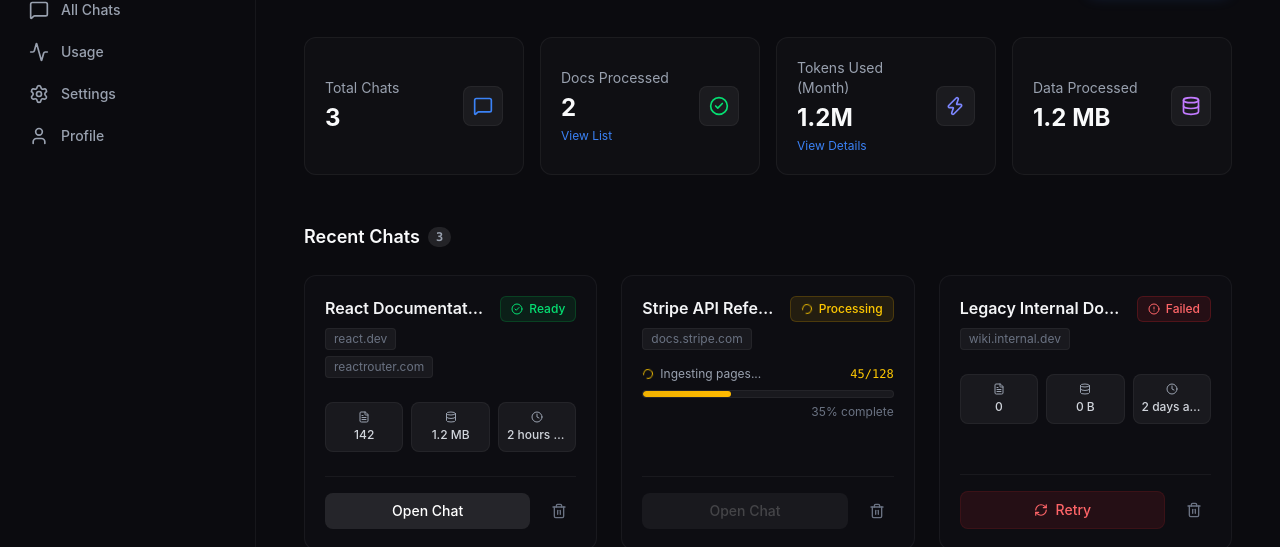
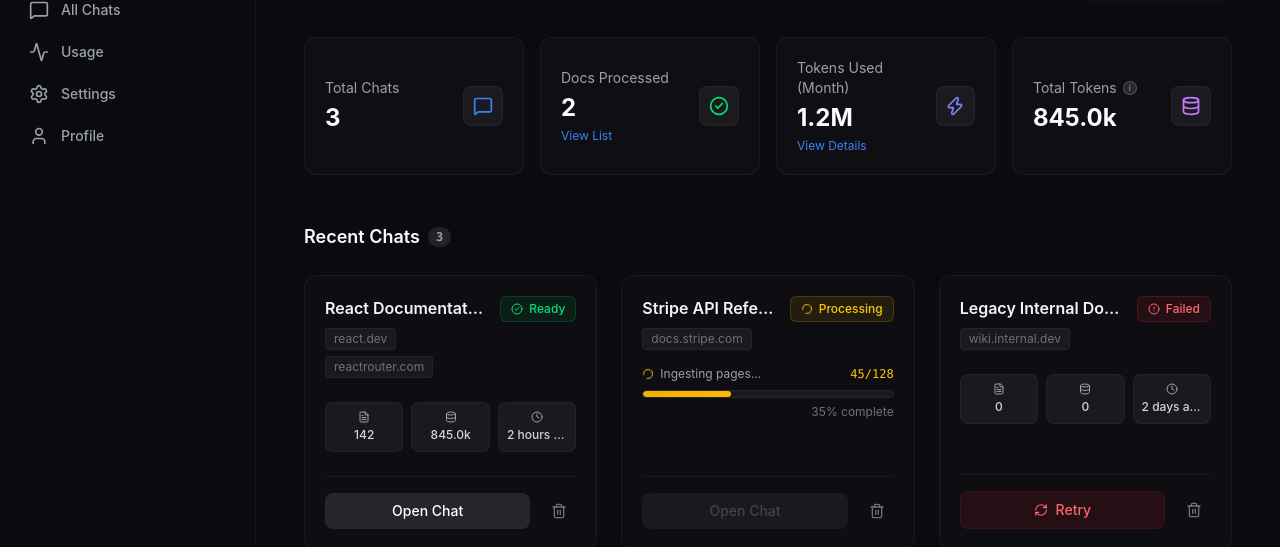
Before and after one commit to avishek0769/DocChat, a React (Vite) app: page /dashboard in a window 1280 px wide. Shown: the part 127-674 px from the top of the page. Built offline with nearby package versions, Linux system fonts and the light colour scheme.

Commit message:
Replace the total data processed with total token usage and per chat usage

```diff
--- a/src/pages/AllChats.tsx
+++ b/src/pages/AllChats.tsx
@@ -22,7 +22,7 @@ const MOCK_CHATS = [
         urls: ["https://react.dev/reference", "https://reactrouter.com/en/main"],
         status: "ready",
         pages: 142,
-        size: "1.2 MB",
+        tokens: 845000,
         updatedAt: "2 hours ago",
     },
     {
@@ -31,7 +31,7 @@ const MOCK_CHATS = [
         urls: ["https://docs.stripe.com/api"],
         status: "processing",
         pages: 45,
-        size: "...",
+        tokens: 0,
         updatedAt: "Just now",
     },
     {
@@ -40,7 +40,7 @@ const MOCK_CHATS = [
         urls: ["https://wiki.internal.dev/v1"],
         status: "failed",
         pages: 0,
-        size: "0 B",
+        tokens: 0,
         updatedAt: "2 days ago",
     },
     {
@@ -49,10 +49,16 @@ const MOCK_CHATS = [
         urls: ["https://tailwindcss.com/docs"],
         status: "ready",
         pages: 89,
-        size: "840 KB",
+        tokens: 420000,
         updatedAt: "1 week ago",
     },
 ];
+
+const formatTokens = (tokens: number) => {
+    if (tokens >= 1000000) return (tokens / 1000000).toFixed(1) + "M";
+    if (tokens >= 1000) return (tokens / 1000).toFixed(1) + "k";
+    return tokens.toString();
+};
 
 const AllChats = () => {
     const navigate = useNavigate();
@@ -172,9 +178,16 @@ const AllChats = () => {
 
                                     <div className="flex items-center gap-6 shrink-0 ml-4">
                                         <div className="hidden md:flex items-center gap-6">
-                                            <div className="flex items-center gap-1.5 text-xs text-gray-400 w-16">
+                                            <div className="flex items-center gap-1.5 text-xs text-gray-400 w-16" title="Pages Indexed">
                                                 <FileText className="w-3.5 h-3.5" />{" "}
                                                 {chat.pages}
+                                            </div>
+                                            <div
+                                                className="flex items-center gap-1.5 text-xs text-gray-400 w-20"
+                                                title="Tokens used"
+                                            >
+                                                <Database className="w-3.5 h-3.5" />{" "}
+                                                {formatTokens(chat.tokens)}
                                             </div>
                                             <div className="flex items-center gap-1.5 text-xs text-gray-400 w-24">
                                                 <Clock className="w-3.5 h-3.5" />{" "}
--- a/src/pages/Dashboard.tsx
+++ b/src/pages/Dashboard.tsx
@@ -26,7 +26,7 @@ interface Chat {
     status: string;
     pages: number;
     totalPages: number;
-    size: string;
+    tokens: number;
     updatedAt: string;
 }
 
@@ -47,7 +47,7 @@ const MOCK_CHATS: Chat[] = [
         status: "ready",
         pages: 142,
         totalPages: 142,
-        size: "1.2 MB",
+        tokens: 845000,
         updatedAt: "2 hours ago",
     },
     {
@@ -57,7 +57,7 @@ const MOCK_CHATS: Chat[] = [
         status: "processing",
         pages: 45,
         totalPages: 128,
-        size: "...",
+        tokens: 0,
         updatedAt: "Just now",
     },
     {
@@ -67,7 +67,7 @@ const MOCK_CHATS: Chat[] = [
         status: "failed",
         pages: 0,
         totalPages: 0,
-        size: "0 B",
+        tokens: 0,
         updatedAt: "2 days ago",
     },
 ];
@@ -79,6 +79,8 @@ const PROVIDER_MODELS: Record<string, string[]> = {
     xAI: ["Grok-2", "Grok-1.5"],
     Google: ["Gemini 1.5 Pro", "Gemini 1.5 Flash"],
 };
+
+const getRandom = () => Math.random();
 
 const Dashboard = () => {
     const navigate = useNavigate();
@@ -153,7 +155,7 @@ const Dashboard = () => {
                 : "sk-...";
 
         const newKey: ApiKeyEntry = {
-            id: Math.random().toString(36).substring(2),
+            id: getRandom().toString(36).substring(2),
             name: newKeyName,
             keyMasked,
             provider: selectedProvider,
@@ -175,9 +177,9 @@ const Dashboard = () => {
     const handleCreateChat = () => {
         if (!chatUrl) return;
 
-        const randomTotalPages = Math.floor(Math.random() * 200) + 30;
+        const randomTotalPages = Math.floor(getRandom() * 200) + 30;
         const newChat: Chat = {
-            id: Math.random().toString(36).substring(2),
+            id: getRandom().toString(36).substring(2),
             title:
                 chatName ||
                 (() => {
@@ -191,7 +193,7 @@ const Dashboard = () => {
             status: "processing",
             pages: 0,
             totalPages: randomTotalPages,
-            size: "0 B",
+            tokens: 0,
             updatedAt: "Just now",
         };
         setChats((prev) => [newChat, ...prev]);
@@ -209,7 +211,7 @@ const Dashboard = () => {
     const simulateProcessing = (chatId: string, totalPages: number) => {
         let currentPage = 0;
         const interval = setInterval(() => {
-            currentPage += Math.floor(Math.random() * 8) + 2;
+            currentPage += Math.floor(getRandom() * 8) + 2;
             if (currentPage >= totalPages) {
                 currentPage = totalPages;
                 clearInterval(interval);
@@ -220,7 +222,7 @@ const Dashboard = () => {
                                   ...c,
                                   pages: totalPages,
                                   status: "ready",
-                                  size: `${(totalPages * 0.008).toFixed(1)} MB`,
+                                  tokens: totalPages * 5000 + Math.floor(getRandom() * 10000),
                                   updatedAt: "Just now",
                               }
                             : c,
@@ -235,7 +237,7 @@ const Dashboard = () => {
                         ? {
                               ...c,
                               pages: currentPage,
-                              size: `${(currentPage * 0.008).toFixed(1)} MB`,
+                              tokens: Math.floor(currentPage * 5000),
                           }
                         : c,
                 ),
@@ -254,7 +256,7 @@ const Dashboard = () => {
     const handleRetryFailed = (chatId: string) => {
         const chat = chats.find((c) => c.id === chatId);
         if (!chat) return;
-        const totalPages = Math.floor(Math.random() * 150) + 30;
+        const totalPages = Math.floor(getRandom() * 150) + 30;
         setChats((prev) =>
             prev.map((c) =>
                 c.id === chatId
@@ -263,7 +265,7 @@ const Dashboard = () => {
                           status: "processing",
                           pages: 0,
                           totalPages,
-                          size: "0 B",
+                          tokens: 0,
                           updatedAt: "Just now",
                       }
                     : c,
@@ -277,9 +279,15 @@ const Dashboard = () => {
     const isStartDisabled =
         !chatUrl || (useOwnKey && (apiKeys.length === 0 || !selectedKeyId));
 
-    const totalDataProcessed = chats
+    const totalTokensUsed = chats
         .filter((c) => c.status === "ready")
-        .reduce((sum, c) => sum + parseFloat(c.size) || 0, 0);
+        .reduce((sum, c) => sum + (c.tokens || 0), 0);
+
+    const formatTokens = (tokens: number) => {
+        if (tokens >= 1000000) return (tokens / 1000000).toFixed(1) + "M";
+        if (tokens >= 1000) return (tokens / 1000).toFixed(1) + "k";
+        return tokens.toString();
+    };
 
     const getStatusBadge = (status: string) => {
         switch (status) {
@@ -382,11 +390,19 @@ const Dashboard = () => {
                                 )
                             },
                             {
-                                label: "Data Processed",
-                                value: `${totalDataProcessed.toFixed(1)} MB`,
-                                icon: (
-                                    <Database className="w-5 h-5 text-purple-400" />
+                                label: (
+                                    <span className="flex items-center gap-1.5 relative group/tooltip w-fit">
+                                        Total Tokens
+                                        <span className="w-3.5 h-3.5 rounded-full bg-white/10 text-[9px] flex items-center justify-center cursor-help border border-white/20 hover:bg-white/20 transition-colors">
+                                            i
+                                        </span>
+                                        <div className="absolute bottom-full left-0 mb-2 w-48 p-2 rounded-lg bg-[#2a2a35] text-xs text-gray-200 shadow-xl border border-white/10 opacity-0 group-hover/tooltip:opacity-100 transition-opacity pointer-events-none z-50 text-center whitespace-normal normal-case font-normal tracking-normal text-left">
+                                            Total tokens used for creating embeddings and retrieval.
+                                        </div>
+                                    </span>
                                 ),
+                                value: formatTokens(totalTokensUsed),
+                                icon: <Database className="w-5 h-5 text-purple-400" />,
                             },
                         ].map((stat, i) => (
                             <div
@@ -503,10 +519,13 @@ const Dashboard = () => {
                                                             {chat.pages}
                                                         </span>
                                                     </div>
-                                                    <div className="bg-white/5 rounded-lg p-2 flex flex-col items-center justify-center border border-white/5">
+                                                    <div
+                                                        className="bg-white/5 rounded-lg p-2 flex flex-col items-center justify-center border border-white/5"
+                                                        title="Tokens used"
+                                                    >
                                                         <Database className="w-3 h-3 text-gray-400 mb-1" />
                                                         <span className="text-xs font-medium text-gray-300">
-                                                            {chat.size}
+                                                            {formatTokens(chat.tokens)}
                                                         </span>
                                                     </div>
                                                     <div className="bg-white/5 rounded-lg p-2 flex flex-col items-center justify-center border border-white/5">
--- a/src/pages/Profile.tsx
+++ b/src/pages/Profile.tsx
@@ -4,7 +4,6 @@ import { Sidebar } from "../components/Sidebar";
 import {
     User,
     Mail,
-    Shield,
     LogOut,
     Save,
     Key,
```
